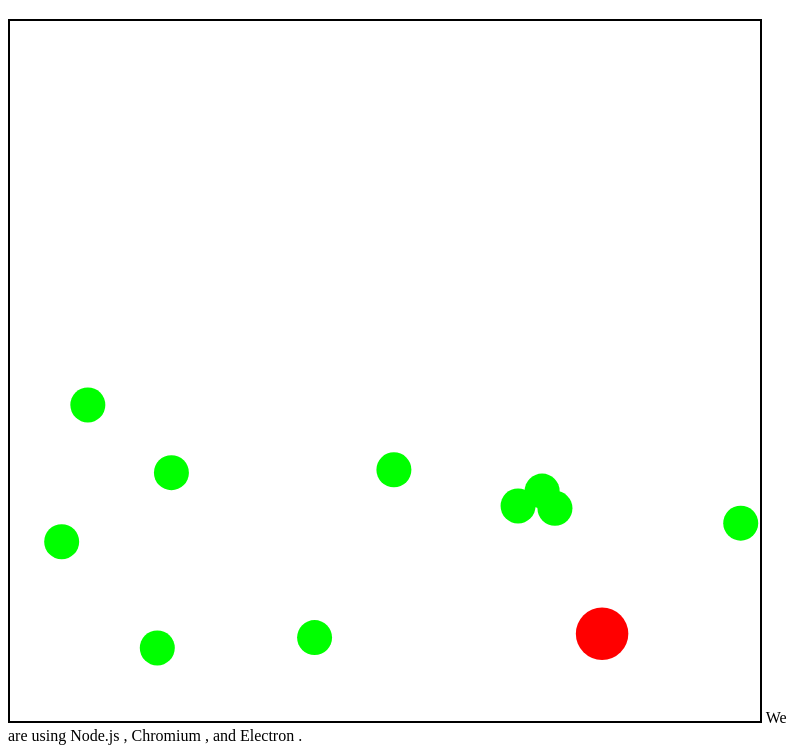
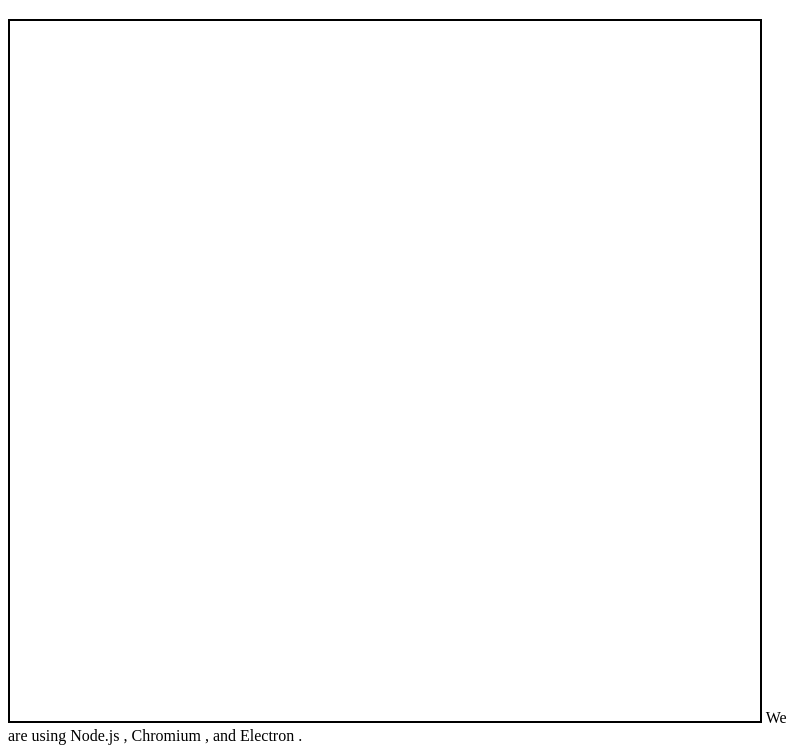
Before and after one commit to varunsesh/ConstraintDynamics, an Electron app: page index.html in a window 800 px wide. Shown: the part 61-814 px from the top of the page. Drawn offline with Linux system fonts and the light colour scheme.

Commit message:
Refactor:, still buggy

```diff
--- a/index.html
+++ b/index.html
@@ -14,5 +14,5 @@
   </body>
 
   <script type="module" src="./scripts/main.js"></script>
-  <script type="module" src="./scripts/scene.js"></script>
+  <!-- <script type="module" src="./scripts/scene.js"></script> -->
 </html>
--- a/scripts/main.js
+++ b/scripts/main.js
@@ -1,5 +1,5 @@
 import {Vector} from './vector.js'
-
+import { SetupScene } from './scene.js';
 var canvas = document.getElementById("myCanvas");
 var c = canvas.getContext("2d");
 canvas.width = window.innerWidth - 50;
@@ -9,106 +9,45 @@ var simMinWidth = 20;
 var cScale = Math.min(canvas.width, canvas.height)/simMinWidth;
 
 var dt = 1/60;
-var g = {x:0, y:-10};
+
+var g = new Vector(0, -10);
 
 
 
-class ballObj{
-    constructor(pos, m, vel, r){
-        if(pos === null){
-            this.pos = {x:0, y:0}
-        }
-        if(m === null){
-            this.m = 0.0;
-        }
-        if(vel === null){
-            this.vel = {x:0, y:0};
-        }
-        if(r === null){
-            r = 1.0;
-        }
 
-        this.pos=pos;
-        this.m = m;
-        this.vel = vel;
-        this.r = r;
+
+// function simulate(){
+//     for (var i = 0; i<balls.length; i++){
+//         balls[i].vel.x += g.x*dt;
+//         balls[i].vel.y += g.y*dt;
+
+//         balls[i].pos.x += balls[i].vel.x*dt;
+//         balls[i].pos.y += balls[i].vel.y*dt;
+
+//         if(balls[i].pos.x*cScale < 0 || balls[i].pos.x*cScale > canvas.width){
+//             balls[i].vel.x = -balls[i].vel.x;
+//         }
+
+//         if(balls[i].pos.y < 0){
+//             balls[i].pos.y = 0;
+//             balls[i].vel.y = -balls[i].vel.y;
+//         }
+
+//     }
+
+// }
+
+
+var scene = new SetupScene(10, canvas.width, canvas.height);
+var balls = scene.defineBalls();
+
+function update(){
+    for(var i = 0; i<balls.length; i++){
+        balls[i] = balls[i].simulate(g, dt);
+        scene.drawScene(c, balls, cScale);
     }
+    requestAnimationFrame(update);
 }
 
 
-function cX(pos){
-    return pos.x*cScale;
-}
-
-function cY(pos){
-    return canvas.height - pos.y*cScale ;
-}
-
-var nballs = 10;
-
-var balls = [];
-
-function spawnBalls(){
-
-    for(var i = 0; i<nballs; i++){
-        var pos = new Vector(Math.random()*10,Math.random()*10);
-        var m = 1.0;
-        var r = 0.5;
-        var vel = new Vector(Math.random()*10, Math.random()*10);
-        var ball = new ballObj(pos, m, vel, r);
-        balls.push(ball);
-    }
-}
-
-function computeCollisions(){
-
-}
-
-function circle(colour, radius, pos){
-    c.fillStyle = colour;
-    c.beginPath();
-    c.arc(cX(pos), cY(pos), radius*cScale, 0, 2*Math.PI);
-    c.fill();
-}
-
-var ball = new ballObj({x:1.0, y:1.0}, 1.0, {x:5.0, y:6.0}, 0.75);
-balls.push(ball);
-
-function draw(){
-    c.clearRect(0,0, canvas.width, canvas.height);
-    circle('#FF0000', balls[0].r, balls[0].pos);
-
-    for (var i = 1; i<balls.length; i++){
-        circle('#00FF00', balls[i].r, balls[i].pos);
-    }
-}
-
-function simulate(){
-    for (var i = 0; i<balls.length; i++){
-        balls[i].vel.x += g.x*dt;
-        balls[i].vel.y += g.y*dt;
-
-        balls[i].pos.x += balls[i].vel.x*dt;
-        balls[i].pos.y += balls[i].vel.y*dt;
-
-        if(balls[i].pos.x*cScale < 0 || balls[i].pos.x*cScale > canvas.width){
-            balls[i].vel.x = -balls[i].vel.x;
-        }
-
-        if(balls[i].pos.y < 0){
-            balls[i].pos.y = 0;
-            balls[i].vel.y = -balls[i].vel.y;
-        }
-
-    }
-
-}
-
-function update(){
-    simulate();
-    draw();
-    requestAnimationFrame(update);
-}
-
-spawnBalls();
 update();
--- a/scripts/scene.js
+++ b/scripts/scene.js
@@ -1,6 +1,6 @@
 import {Vector} from './vector.js'
 
-class Ball{
+export class Ball{
     constructor(params){
         this.pos= params && params.pos || new Vector(0.0, 0.0);
         this.m = params && params.m || 0.0;
@@ -12,18 +12,58 @@ class Ball{
         g = g.scale(dt);
         this.vel = this.vel.addVector(g);
         var velUpdate = this.vel.scale(dt);
-        this.pos += velUpdate;
+        this.pos = this.pos.addVector(velUpdate);
+
+        var params = {pos:this.pos, vel:this.vel, m:this.m, r:this.r}
+        var ball = new Ball(params);
+        return ball;
     }
 }
 
+function cX(pos, cScale){
+    return pos.x*cScale;
+}
 
-class SetupScene{
-    constructor(nballs){
-        this.nballs = nballs && 10 || nballs;
+function cY(pos, cScale, height){
+    return height - pos.y*cScale ;
+}
+
+export class SetupScene{
+    constructor(nballs, cScale, width, height){
+        this.nballs = nballs && nballs || 10;
+        this.balls = [];
+        this.cScale = cScale && cScale || 1.0;;
+        this.width = width;
+        this.height = height;
+
+    }
+
+    defineBalls(){
+        for(var i = 1; i<this.nballs; i++){
+            var pos = new Vector(Math.random()*10.0, Math.random()*10);
+            var vel = new Vector(Math.random()*10, Math.random()*10);
+            var params = {pos:pos, vel:vel, m:0.5, r:0.5};
+            this.balls.push(new Ball(params));
+        }
+        this.balls[0] = new Ball({pos:new Vector(0.2, 0.2), vel:new Vector(10.0, 12.0), m:1.0, r:1.0});
+
+        return this.balls;
+    }
+
+    drawBall(ctx, colour, radius, pos){
+        ctx.fillStyle = colour;
+        ctx.beginPath();
+        ctx.arc(cX(pos), cY(pos, this.height), radius*this.cScale, 0, 2*Math.PI);
+        ctx.fill();
+    }
+
+    drawScene(ctx, balls, cScale){
+        this.cScale = cScale;
+        ctx.clearRect(0,0, this.width, this.height);
+        this.drawBall(ctx, '#FF0000', balls[0].r, balls[0].pos);
+
+        for (var i = 1; i<balls.length; i++){
+            this.drawBall(ctx, '#00FF00', balls[i].r, balls[i].pos);
+        }
     }
 }
-
-var pos = new Vector(1.0, 2.0);
-var vel = new Vector(10.0, 20.0);
-var params = {pos:pos, vel:vel, m:1.0, r:1.0};
-var ball1 = new Ball(params);
```
